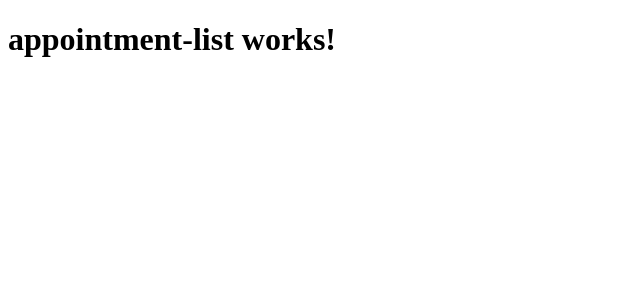
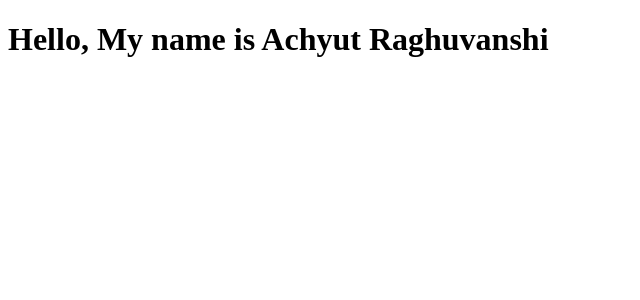
Before and after one commit to Achyut-dot/Appointment-App, an Angular app: page / in a window 1280 px wide. Shown: the top 300 px of the page, without its empty margins (0-640 px from the left). Built offline with nearby package versions, Linux system fonts and the light colour scheme.

Commit message:
One Way Data Binding in  Appointment List

```diff
--- a/src/app/appointment-list/appointment-list.component.html
+++ b/src/app/appointment-list/appointment-list.component.html
@@ -1 +1 @@
-<h1>appointment-list works!</h1>
+<h1>{{appointment}}</h1>
--- a/src/app/appointment-list/appointment-list.component.ts
+++ b/src/app/appointment-list/appointment-list.component.ts
@@ -7,4 +7,6 @@ import { Component } from '@angular/core';
 })
 export class AppointmentListComponent {
 
+  appointment: string = "Hello, My name is Achyut Raghuvanshi"
+
 }
```
